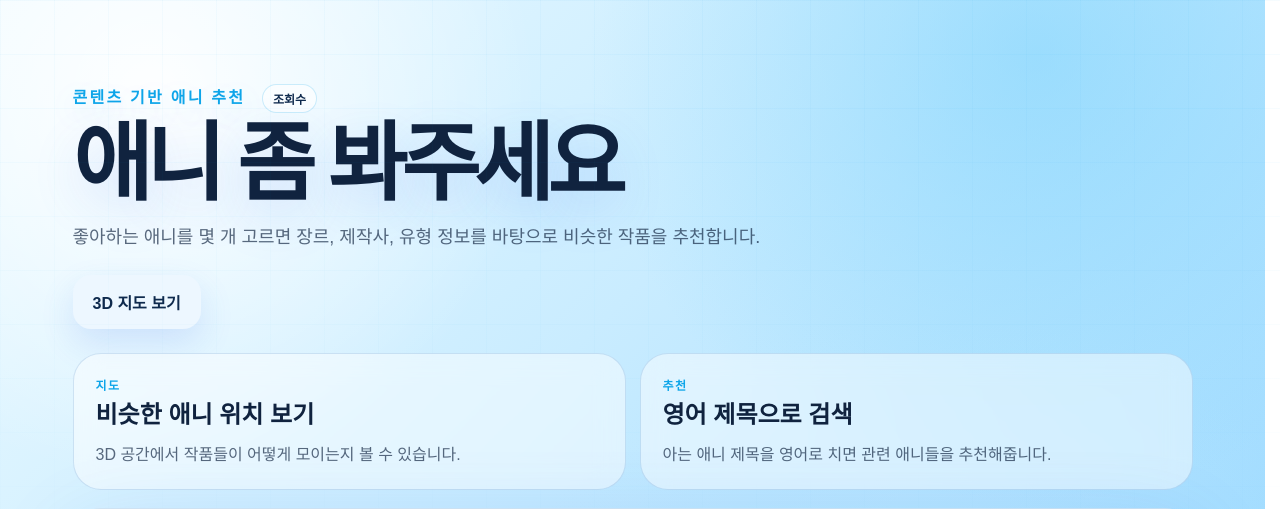
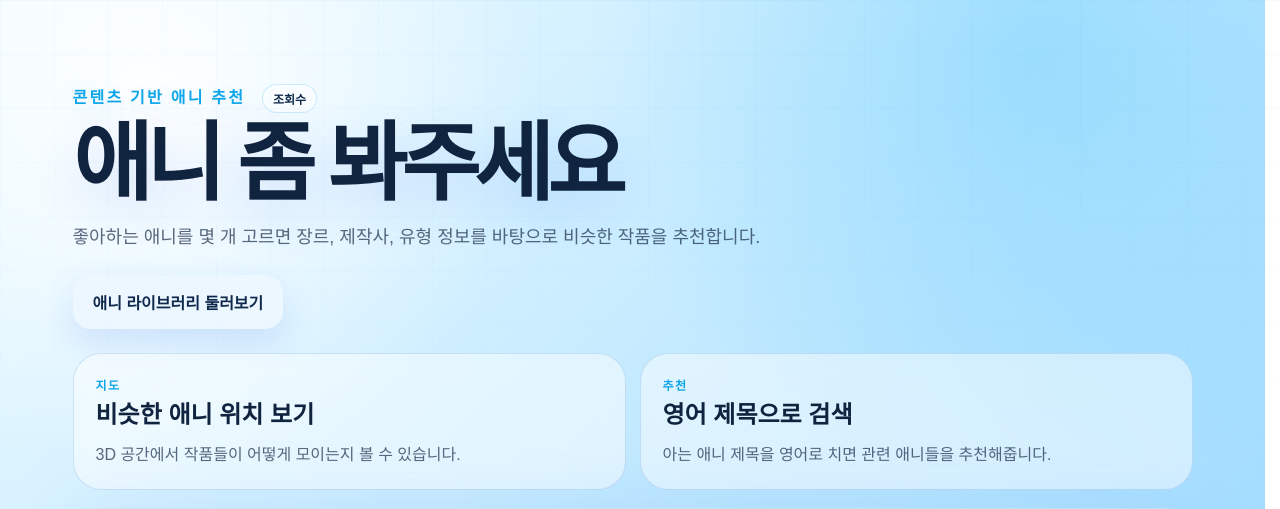
Before and after one commit to Ai-pre/Anime-recommendation-system, a Python web app: template templates/index.html in a window 1280 px wide. Shown: the top 509 px of the page. Run offline with Jinja, Linux system fonts and the light colour scheme; the template is opened without the code that fills it, so the values that code supplies are empty.

Commit message:
Rename anime map link

```diff
--- a/templates/index.html
+++ b/templates/index.html
@@ -15,7 +15,7 @@
       <h1>애니 좀 봐주세요</h1>
       <p class="lead">좋아하는 애니를 몇 개 고르면 장르, 제작사, 유형 정보를 바탕으로 비슷한 작품을 추천합니다.</p>
       <div class="hero-actions">
-        <a class="ghost-link" href="{{ url_for('anime_map') }}">3D 지도 보기</a>
+        <a class="ghost-link" href="{{ url_for('anime_map') }}">애니 라이브러리 둘러보기</a>
       </div>
     </section>
 
--- a/templates/member_index.html
+++ b/templates/member_index.html
@@ -14,7 +14,7 @@
       <p class="eyebrow">애니메이션 추천 시스템 <span class="view-badge">조회수 {{ visit_count }}</span></p>
       <h1>애니 좀 봐주세요</h1>
       <div class="hero-actions">
-        <a class="ghost-link" href="{{ url_for('anime_map') }}">3D 지도 보기</a>
+        <a class="ghost-link" href="{{ url_for('anime_map') }}">애니 라이브러리 둘러보기</a>
       </div>
     </section>
 
```
